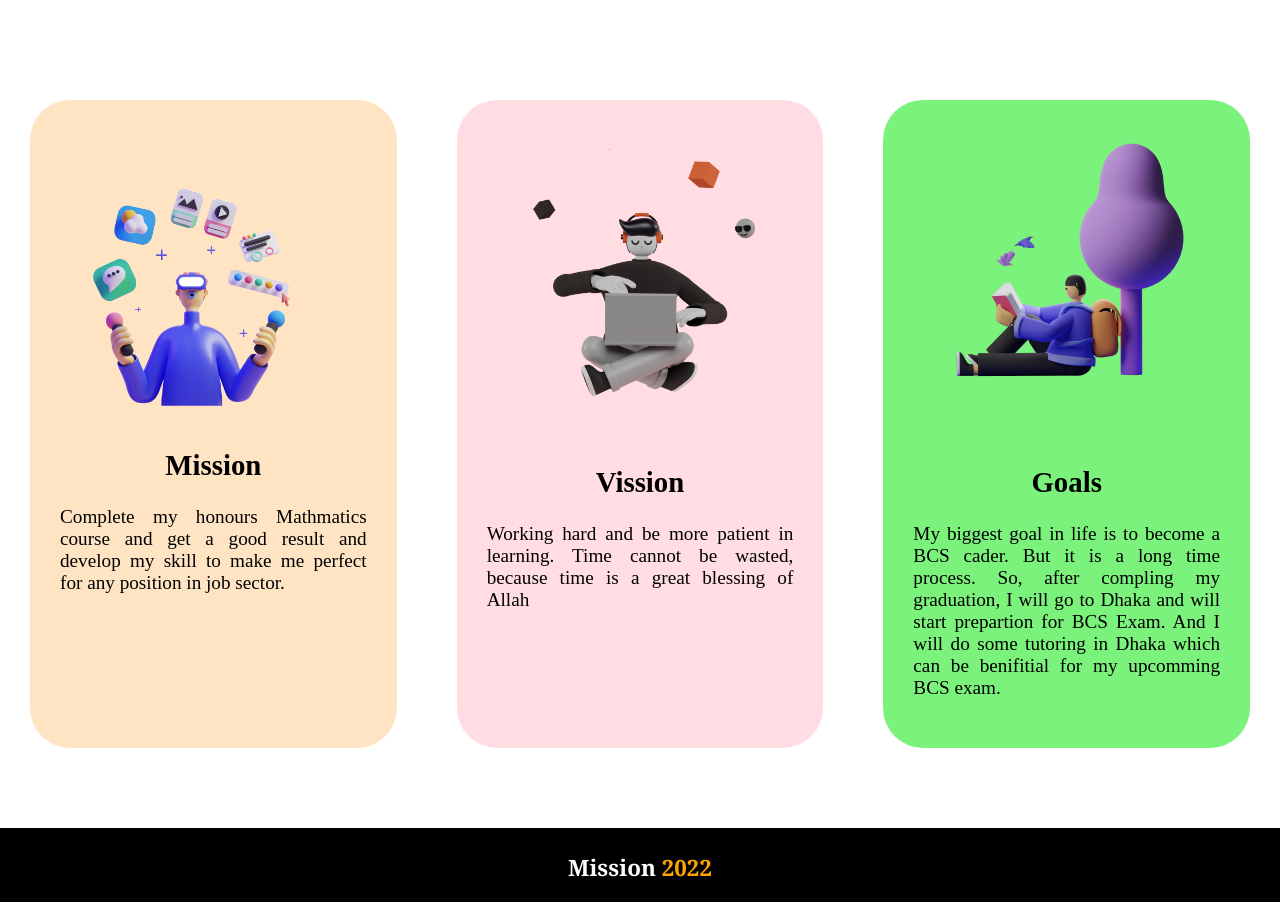
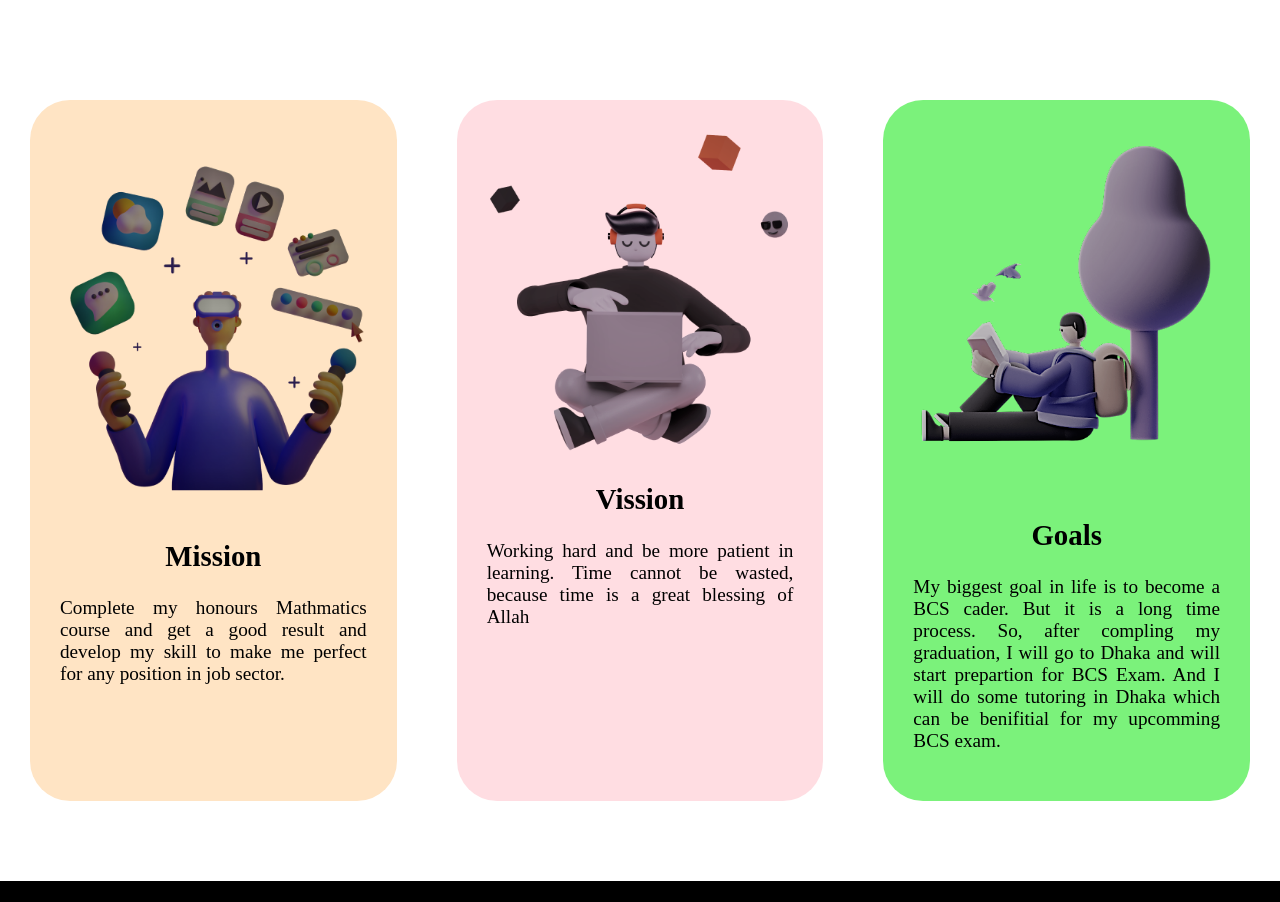
Before and after one commit to MDMinhazulIslamKhan/project-1, a plain HTML site: page index.html in a window 1280 px wide. Shown: the part 840-1742 px from the top of the page. Drawn offline with Linux system fonts and the light colour scheme.

Commit message:
photo churi

```diff
--- a/index.html
+++ b/index.html
@@ -42,20 +42,20 @@
         </h1>
         <div class="section">
             <div class="box onest">
-                <img src="img/illustrator-1.png" alt="">
+                <img src="img/i1.png" alt="">
                 <h2>Mission</h2>
                 <p>Complete my honours Mathmatics course and get a good result and develop my skill to make me perfect
                     for any position in job sector.
                 </p>
             </div>
             <div class="box twond">
-                <img src="img/illustrator-2.png" alt="">
+                <img src="img/i2.png" alt="">
                 <h2>Vission</h2>
                 <p>Working hard and be more patient in learning. Time cannot be wasted, because time is a great blessing
                     of Allah</p>
             </div>
             <div class="box third">
-                <img src="img/illustrator-3.png" alt="">
+                <img src="img/i3.png" alt="">
                 <h2>Goals</h2>
                 <p>My biggest goal in life is to become a BCS cader. But it is a long time process. So, after compling
                     my graduation, I will go to Dhaka and will start prepartion for BCS Exam. And I will do some
```
Also changed, not shown: img/i1.png (added), img/i2.png (added), img/i3.png (added), img/illustrator-1.png (deleted), img/illustrator-2.png (deleted), img/illustrator-3.png (deleted).
